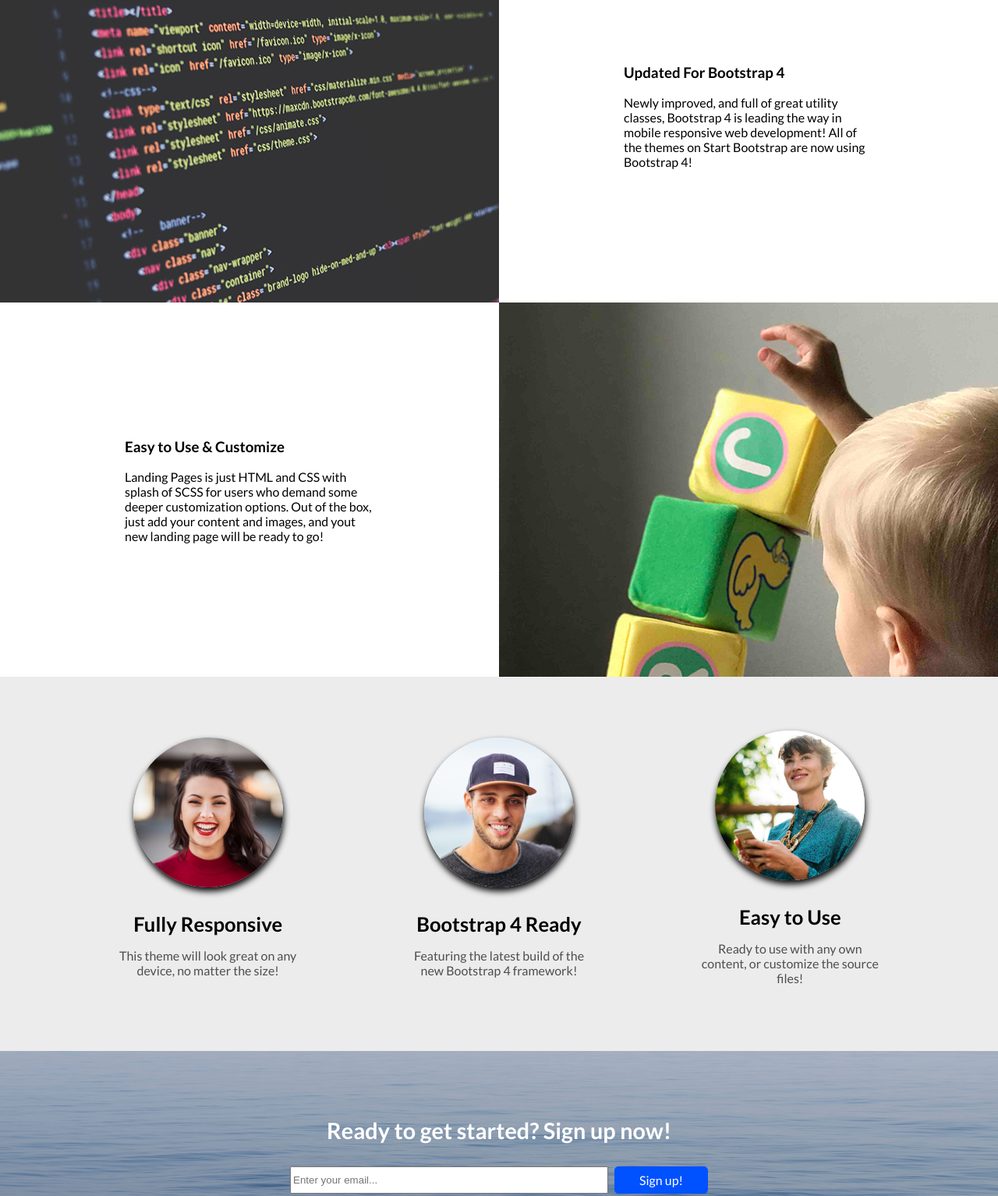
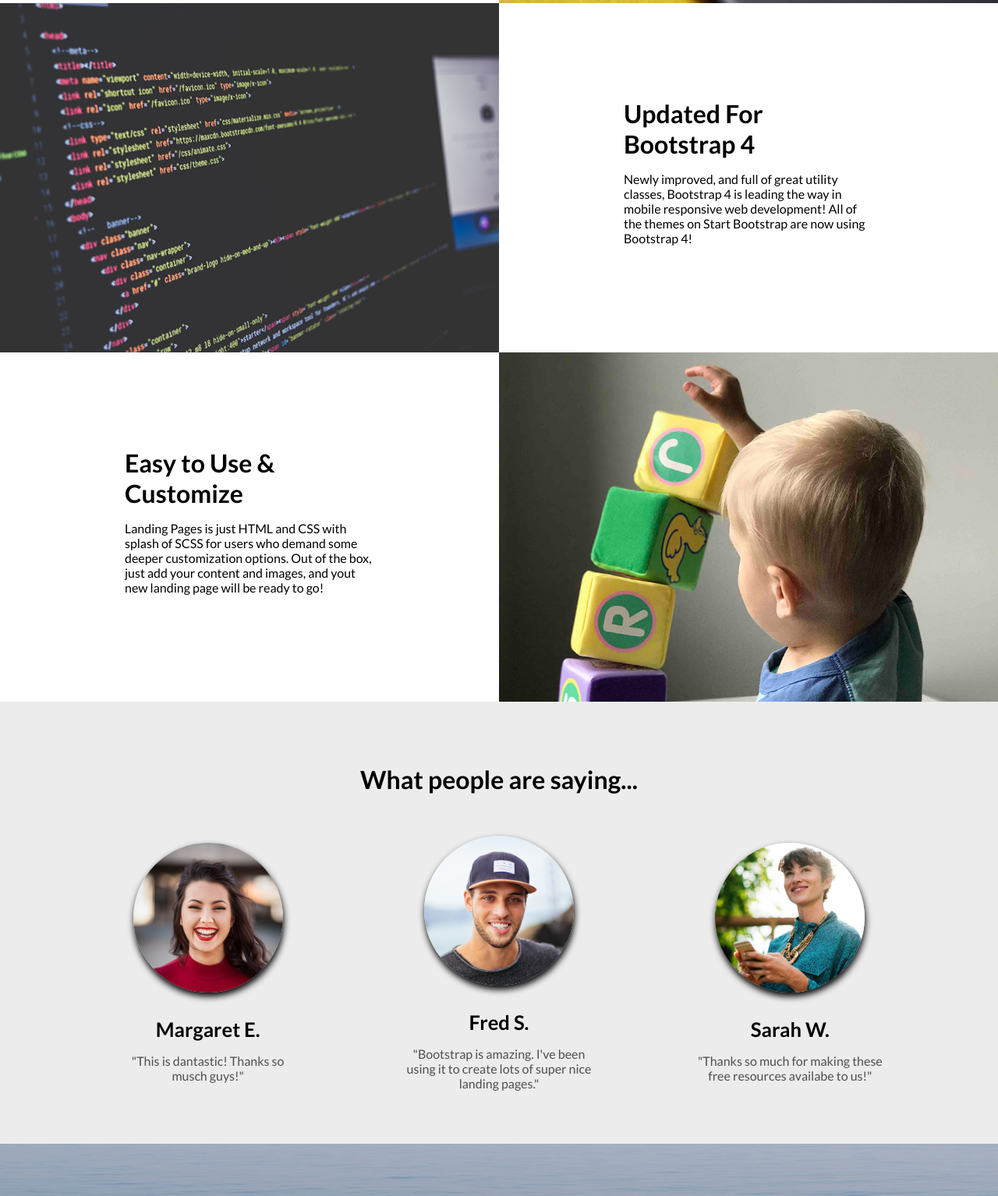
Before and after one commit to dronaldas/0328tarpinis, a website: page index.html in a window 1280 px wide. Shown: the part 1692-3226 px from the top of the page at 78% size. Drawn offline with Linux system fonts and the light colour scheme.

```diff
--- a/index.html
+++ b/index.html
@@ -64,7 +64,7 @@
                     <p>Newly improved, and full of great utility classes, Bootstrap 4 is leading the way in mobile responsive web development! All of the themes on Start Bootstrap are now using Bootstrap 4!</p>
                 </div>
               </div>
-            <div class="container_childs row2_image row3_image"></div>
+            <div class="container_childs row3_image"></div>
         </div>
         <div class="container row4">
             <div class="container_childs kubas white_bg">
@@ -73,23 +73,24 @@
                     <p>Landing Pages is just HTML and CSS with splash of SCSS for users who demand some deeper customization options. Out of the box, just add your content and images, and yout new landing page will be ready to go!</p>
                 </div>
               </div>
-            <div class="container_childs row2_image row4_image"></div>
+            <div class="container_childs row4_image"></div>
         </div>
+        <div class="header_text"><h3>What people are saying...</h3></div>
         <div class="container row row_testimonials">
             <div class="container_childs">
                 <img src="images/testimonials-1.jpg">
-                <h3>Fully Responsive</h3>
-                <p>This theme will look great on any device, no matter the size!</p>
+                <h3>Margaret E.</h3>
+                <p>"This is dantastic! Thanks so musch guys!"</p>
             </div>
             <div class="container_childs">
                 <img src="images/testimonials-2.jpg">
-                <h3>Bootstrap 4 Ready</h3>
-                <p>Featuring the latest build of the new Bootstrap 4 framework!</p>
+                <h3>Fred S.</h3>
+                <p>"Bootstrap is amazing. I've been using it to create lots of super nice landing pages."</p>
             </div>
             <div class="container_childs">
                 <img src="images/testimonials-3.jpg">
-                <h3>Easy to Use</h3>
-                <p>Ready to use with any own content, or customize the source files!</p>
+                <h3>Sarah W.</h3>
+                <p>"Thanks so much for making these free resources availabe to us!"</p>
             </div>
         </div>
         <div class="from_header">
--- a/scss/style.scss
+++ b/scss/style.scss
@@ -31,7 +31,21 @@
 html {
     font-size: 16px;
     font-family: 'Lato', sans-serif;
+    h1 {
+        font-size: 5rem;
+    }
+    h2 {
+        font-size: 3rem;
+    }
+    h3 {
+        font-size: 2rem;
+        margin: 0;
+    }
+    h4 {
+        font-size: 1rem;
+    }
 }
+
 body {
     margin: 0 auto;
     background-color: $base-color;
@@ -96,7 +110,7 @@
     //img cover
     .container_cover {
         width: 100%;
-        height: 40rem;
+        height: 50rem;
         position: relative;
         display: flex;
         justify-content: center;
@@ -146,7 +160,7 @@
 
     .container {
         width: 100%;
-        height: 30rem;
+        height: 28rem;
         position: relative;
         display: flex;
     }
@@ -161,6 +175,7 @@
     .row2_image {
         background-image: url('images/bg-showcase-1.jpg');
         background-position: center center;
+        background-repeat: no-repeat;
         background-size: cover;
     }
     .text {
@@ -201,10 +216,23 @@
         flex-direction: row-reverse;
         .row3_image{
         background: url('images/bg-showcase-2.jpg');
+        background-position: center center;
+        background-repeat: no-repeat;
+        background-size: cover;
         }
     }
     .row4_image {
         background: url('images/bg-showcase-3.jpg');
+        background-position: center center;
+        background-repeat: no-repeat;
+        background-size: cover;
+    }
+    .header_text {
+        display: flex;
+        justify-content: center;
+        h3 {
+            margin-top: 5rem;
+        }
     }
     .row_testimonials {
         .container_childs {
@@ -217,6 +245,8 @@
         }
         }
     }
+
+    // before footer. header repeats
     .from_header
         .container_cover {
             width: 100%;
@@ -242,6 +272,7 @@
                 text-align: center;
                 color: #fff;
                 font-size: 1.8rem;
+                margin-bottom: 1rem;
             }
             form {
                 display: flex;
@@ -259,5 +290,6 @@
             }
 
     }
+    // header repeats ends
 
 }
```
Also changed, not shown: style.css.
